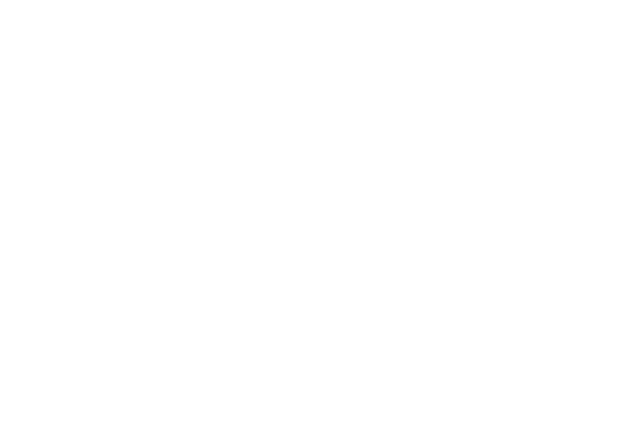
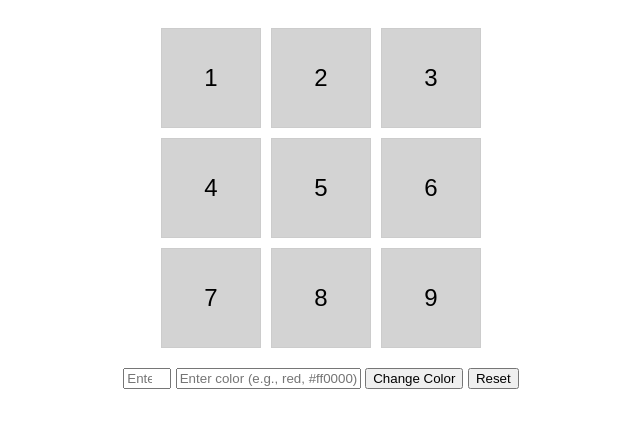
Before and after one commit to acciojob/Replit-Asian-Paints-MOHDSAQIB8738, a website: page main.html in a window 1280 px wide. Shown: the whole page, without its empty margins (319-959 px from the left). Drawn offline with Linux system fonts and the light colour scheme.

Commit message:
created a submission

```diff
--- a/main.html
+++ b/main.html
@@ -8,6 +8,38 @@
 
 <body>
 	<!-- the entire body must be written by student -->
+	<!DOCTYPE html>
+<html lang="en">
+<head>
+    <meta charset="UTF-8">
+    <meta name="viewport" content="width=device-width, initial-scale=1.0">
+    <title>Color Change Grid</title>
+    <link rel="stylesheet" href="styles.css">
+</head>
+<body>
+    <div id="grid-container">
+        <div class="grid-item" id="1">1</div>
+        <div class="grid-item" id="2">2</div>
+        <div class="grid-item" id="3">3</div>
+        <div class="grid-item" id="4">4</div>
+        <div class="grid-item" id="5">5</div>
+        <div class="grid-item" id="6">6</div>
+        <div class="grid-item" id="7">7</div>
+        <div class="grid-item" id="8">8</div>
+        <div class="grid-item" id="9">9</div>
+    </div>
+
+    <div>
+        <input type="number" id="block_id" placeholder="Enter block ID (1-9)" min="1" max="9">
+        <input type="text" id="colour_id" placeholder="Enter color (e.g., red, #ff0000)">
+        <button id="change_button">Change Color</button>
+        <button id="reset">Reset</button>
+    </div>
+
+    <script src="script.js"></script>
+</body>
+</html>
+
     <script type="text/javascript" src="./script.js">
 </script>
 
--- a/script.js
+++ b/script.js
@@ -1 +1,30 @@
 //your JS code here. If required.
+document.getElementById("change_button").addEventListener("click", function() {
+    const blockId = document.getElementById("block_id").value;
+    const color = document.getElementById("colour_id").value;
+
+    // Validate input
+    if (blockId < 1 || blockId > 9 || !color) {
+        alert("Please enter a valid block ID (1-9) and a color.");
+        return;
+    }
+
+    // Reset all grid items to transparent
+    const items = document.querySelectorAll(".grid-item");
+    items.forEach(item => {
+        item.style.backgroundColor = "transparent";
+    });
+
+    // Change the background color of the selected grid item
+    const selectedItem = document.getElementById(blockId);
+    if (selectedItem) {
+        selectedItem.style.backgroundColor = color;
+    }
+});
+
+document.getElementById("reset").addEventListener("click", function() {
+    const items = document.querySelectorAll(".grid-item");
+    items.forEach(item => {
+        item.style.backgroundColor = "lightgray"; // Reset to original color
+    });
+});
--- a/styles.css
+++ b/styles.css
@@ -1 +1,25 @@
 /*  your css code here. If applicable */
+body {
+    display: flex;
+    flex-direction: column;
+    align-items: center;
+    font-family: Arial, sans-serif;
+}
+
+#grid-container {
+    display: grid;
+    grid-template-columns: repeat(3, 100px);
+    grid-template-rows: repeat(3, 100px);
+    gap: 10px;
+    margin: 20px;
+}
+
+.grid-item {
+    display: flex;
+    justify-content: center;
+    align-items: center;
+    background-color: lightgray;
+    border: 1px solid #ccc;
+    font-size: 24px;
+    transition: background-color 0.3s;
+}
```
